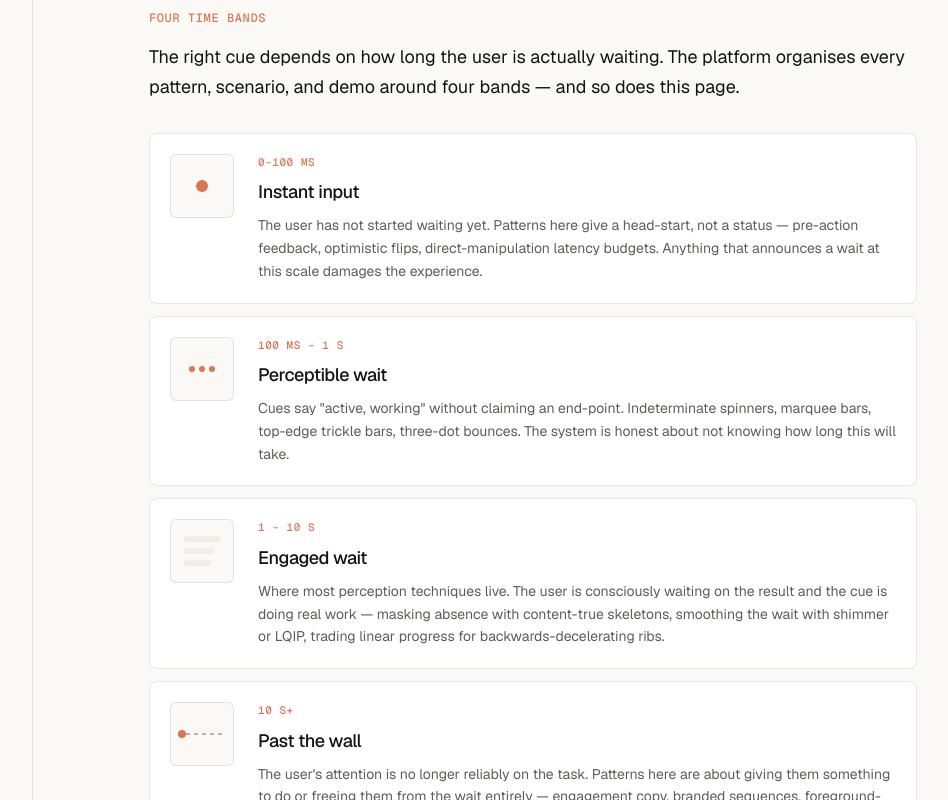
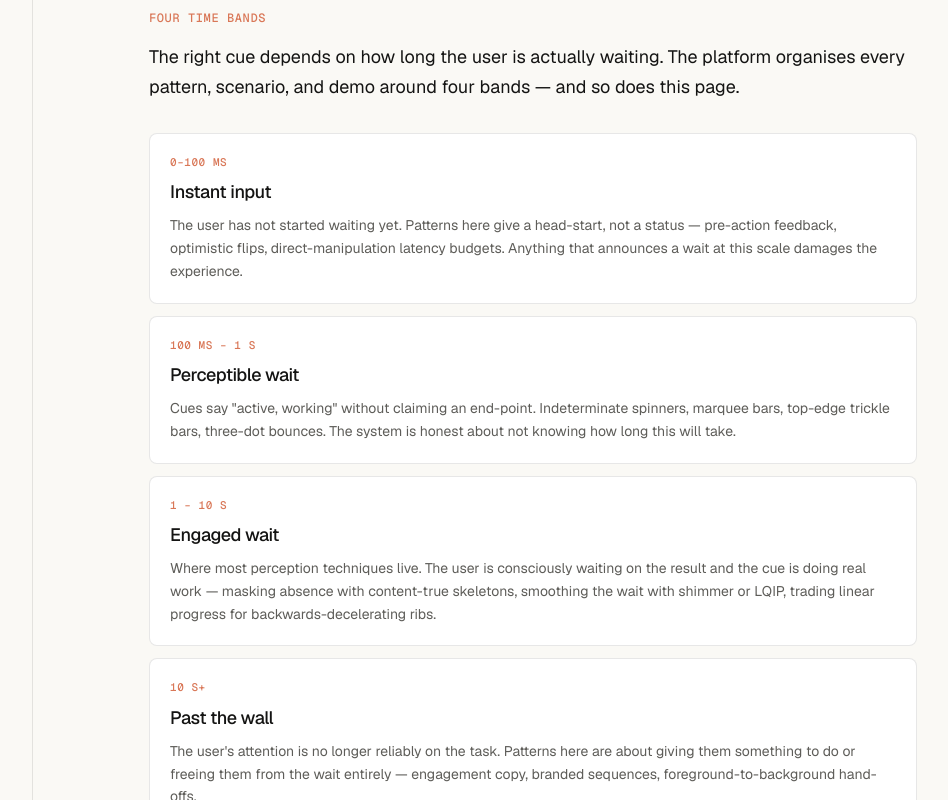
Before and after one commit to andrzejdelgado/feelsfast, a Next.js app: page / in a window 1280 px wide. Shown: the part 1480-2280 px from the top of the page, without its empty margins (247-1195 px from the left). Built offline with nearby package versions, Linux system fonts and the light colour scheme.

Commit message:
fix: drop the 64×64 visuals from Four-time-bands cards
Cards are now text-only — the small glyphs were carrying their own
weight without earning it. Layout returns to a clean stack of four
labelled bands.

```diff
--- a/src/app/page.tsx
+++ b/src/app/page.tsx
@@ -170,13 +170,11 @@ export default function HomePage() {
           and so does this page.
         </p>
         <div className="mt-8 space-y-3">
-          {bands.map((band, i) => (
+          {bands.map((band) => (
             <div
               key={band.label}
-              className="flex items-start gap-5 rounded-lg border border-border bg-card p-5 sm:gap-6"
+              className="rounded-lg border border-border bg-card p-5"
             >
-              <BandVisual index={i} />
-              <div className="min-w-0 flex-1">
               <p className="font-mono text-[0.6875rem] font-medium uppercase tracking-wider text-primary">
                 {band.label}
               </p>
@@ -186,7 +184,6 @@ export default function HomePage() {
               <p className="mt-2 text-sm leading-relaxed text-muted-foreground">
                 {band.body}
               </p>
-              </div>
             </div>
           ))}
         </div>
@@ -283,61 +280,3 @@ export default function HomePage() {
     </article>
   );
 }
-
-function BandVisual({ index }: { index: number }) {
-  return (
-    <div
-      aria-hidden
-      className="relative grid size-16 shrink-0 place-items-center overflow-hidden rounded-md border border-border bg-background"
-    >
-      {index === 0 ? <InstantDot /> : null}
-      {index === 1 ? <ThreeDotBounce /> : null}
-      {index === 2 ? <ShimmerStripes /> : null}
-      {index === 3 ? <SlowCrawl /> : null}
-    </div>
-  );
-}
-
-function InstantDot() {
-  return <span className="size-3 rounded-full bg-primary" />;
-}
-
-function ThreeDotBounce() {
-  return (
-    <span className="flex items-end gap-1">
-      {[0, 1, 2].map((i) => (
-        <span key={i} className="size-1.5 rounded-full bg-primary" />
-      ))}
-    </span>
-  );
-}
-
-function ShimmerStripes() {
-  return (
-    <span className="flex w-9 flex-col gap-1.5">
-      {["w-full", "w-5/6", "w-3/4"].map((w) => (
-        <span
-          key={w}
-          className={`h-1.5 rounded bg-muted ${w}`}
-        />
-      ))}
-    </span>
-  );
-}
-
-function SlowCrawl() {
-  return (
-    <span className="relative flex h-2 w-12 items-center">
-      <span
-        aria-hidden
-        className="absolute inset-x-0 top-1/2 h-[2px] -translate-y-1/2"
-        style={{
-          backgroundImage:
-            "repeating-linear-gradient(90deg, var(--muted-foreground) 0 4px, transparent 4px 8px)",
-          opacity: 0.45,
-        }}
-      />
-      <span className="relative size-2 rounded-full bg-primary" />
-    </span>
-  );
-}
```
Lines whose indentation alone changed are shown as unchanged.
